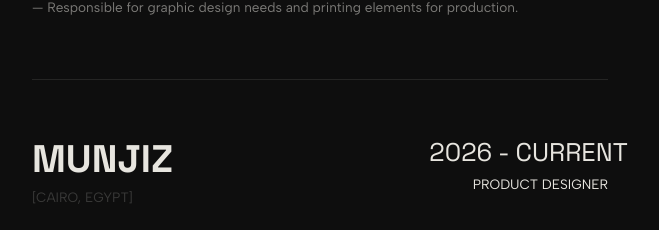
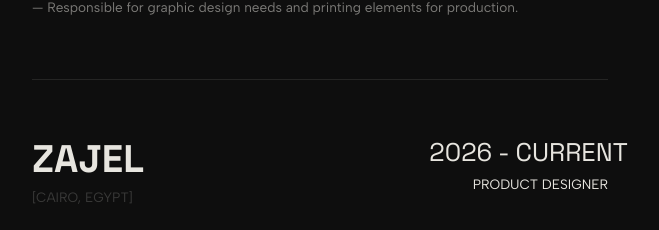
Before and after one commit to Bonnzzoo/bonzzo-studio, a Next.js app: page / in a window 1280 px wide. Shown: the part 8757-8987 px from the top of the page, without its empty margins (552-1211 px from the left). Built offline with nearby package versions, Linux system fonts and the light colour scheme; a web font is replaced by a local one.

Commit message:
Content Update: Change Munjiz to Zajel

```diff
--- a/app/components/ExperienceTimeline.tsx
+++ b/app/components/ExperienceTimeline.tsx
@@ -25,7 +25,7 @@
       ]
     },
     {
-      company: "MUNJIZ",
+      company: "ZAJEL",
       location: "[CAIRO, EGYPT]",
       date: "2026 - CURRENT",
       role: "PRODUCT DESIGNER",
```
